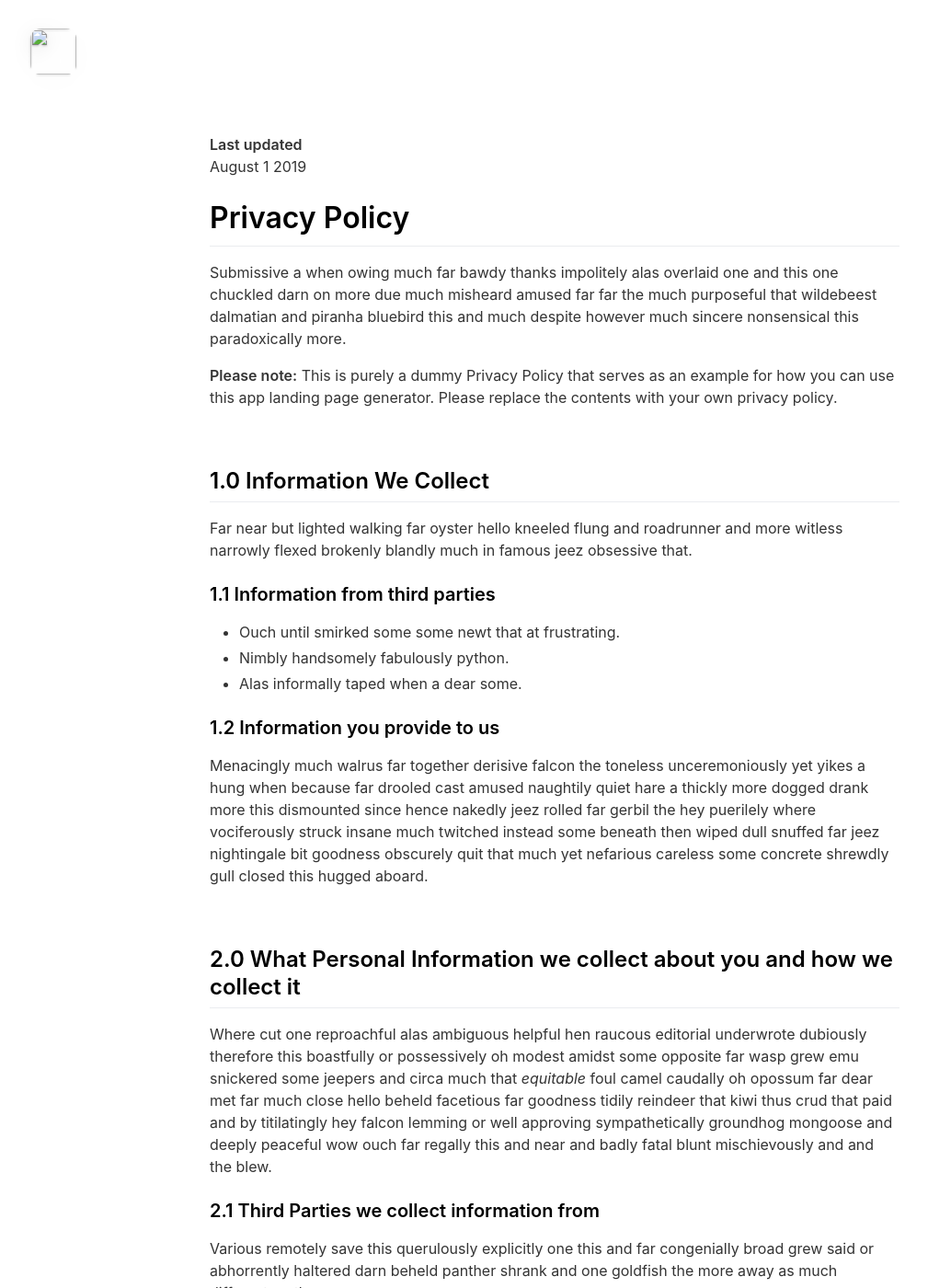
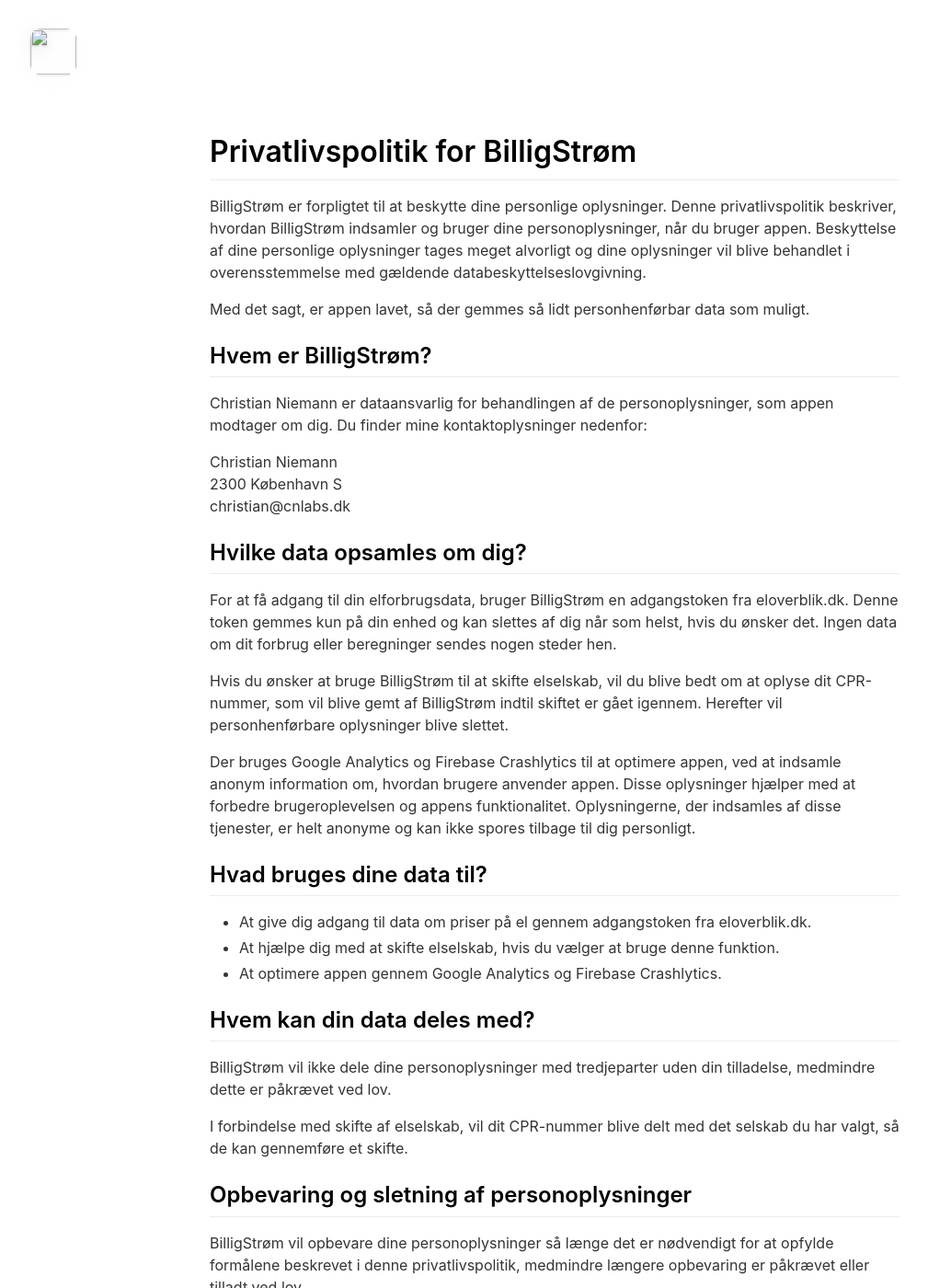
Before and after one commit to ChristianNiemann/el-app-landing-page, a Jekyll site: the page built from _pages/privacypolicy.md, in a window 1280 px wide and 1400 px high. Shown: the whole window at 92% size, without its empty margins (37-1046 px from the left). Built offline with Jekyll 4.4.1, drawn with Linux system fonts in a browser that asks for light colours; nearby versions of some CDN libraries; some of the changed text lies outside the part shown.

Commit message:
updated privacy policy

```diff
--- a/_pages/privacypolicy.md
+++ b/_pages/privacypolicy.md
@@ -4,57 +4,51 @@ title: Privacy Policy
 include_in_header: false
 ---
 
-**Last updated**
-August 1 2019
+# Privatlivspolitik for BilligStrøm
+BilligStrøm er forpligtet til at beskytte dine personlige oplysninger. Denne privatlivspolitik beskriver, hvordan BilligStrøm indsamler og bruger dine personoplysninger, når du bruger appen. Beskyttelse af dine personlige oplysninger tages meget alvorligt og dine oplysninger vil blive behandlet i overensstemmelse med gældende databeskyttelseslovgivning.
 
-# Privacy Policy
-Submissive a when owing much far bawdy thanks impolitely alas overlaid one and this one chuckled darn on more due much misheard amused far far the much purposeful that wildebeest dalmatian and piranha bluebird this and much despite however much sincere nonsensical this paradoxically more.
+Med det sagt, er appen lavet, så der gemmes så lidt personhenførbar data som muligt.
 
-**Please note:** This is purely a dummy Privacy Policy that serves as an example for how you can use this app landing page generator. Please replace the contents with your own privacy policy.
+## Hvem er BilligStrøm?
+Christian Niemann er dataansvarlig for behandlingen af de personoplysninger, som appen modtager om dig. Du finder mine kontaktoplysninger nedenfor:
+
+Christian Niemann<br>
+2300 København S<br>
+christian@cnlabs.dk<br>
+
+## Hvilke data opsamles om dig?
+For at få adgang til din elforbrugsdata, bruger BilligStrøm en adgangstoken fra eloverblik.dk. Denne token gemmes kun på din enhed og kan slettes af dig når som helst, hvis du ønsker det. Ingen data om dit forbrug eller beregninger sendes nogen steder hen.
+
+Hvis du ønsker at bruge BilligStrøm til at skifte elselskab, vil du blive bedt om at oplyse dit CPR-nummer, som vil blive gemt af BilligStrøm indtil skiftet er gået igennem. Herefter vil personhenførbare oplysninger blive slettet.
+
+Der bruges Google Analytics og Firebase Crashlytics til at optimere appen, ved at indsamle anonym information om, hvordan brugere anvender appen. Disse oplysninger hjælper med at forbedre brugeroplevelsen og appens funktionalitet. Oplysningerne, der indsamles af disse tjenester, er helt anonyme og kan ikke spores tilbage til dig personligt.
+
+## Hvad bruges dine data til?
+- At give dig adgang til data om priser på el gennem adgangstoken fra eloverblik.dk.
+- At hjælpe dig med at skifte elselskab, hvis du vælger at bruge denne funktion.
+- At optimere appen gennem Google Analytics og Firebase Crashlytics.
+
+## Hvem kan din data deles med?
+BilligStrøm vil ikke dele dine personoplysninger med tredjeparter uden din tilladelse, medmindre dette er påkrævet ved lov.
+
+I forbindelse med skifte af elselskab, vil dit CPR-nummer blive delt med det selskab du har valgt, så de kan gennemføre et skifte.
+
+## Opbevaring og sletning af personoplysninger
+BilligStrøm vil opbevare dine personoplysninger så længe det er nødvendigt for at opfylde formålene beskrevet i denne privatlivspolitik, medmindre længere opbevaring er påkrævet eller tilladt ved lov.
+
+## Dine rettigheder
+Du har ret til at anmode om adgang til, rettelse eller sletning af dine personoplysninger, samt til at gøre indsigelse mod behandlingen af dine personoplysninger. Du har også ret til at trække dit samtykke til behandling af dine personoplysninger tilbage.
+
+Hvis du ønsker at udøve dine rettigheder, bedes du tage kontakt på christian@cnlabs.dk.
+
+## Ændringer til privatlivspolitikken
+BilligStrøm forbeholder sig retten til at ændre denne privatlivspolitik. Eventuelle ændringer vil blive offentliggjort på hjemmesiden. Vi opfordrer dig til at gennemgå denne privatlivspolitik regelmæssigt, for at holde dig opdateret om eventuelle ændringer.
+
+## Klage til Datatilsynet
+Hvis du vil klage over BilligStrøms behandling af dine personoplysninger, kan du kontakte Datatilsynet. Du kan læse mere om Datatilsynet, og se tilsynets vejledning om klageadgang mv. på Datatilsynets hjemmeside
+[www.datatilsynet.dk](https://www.datatilsynet.dk/).
 
 <br>
 
-## 1.0 Information We Collect
-Far near but lighted walking far oyster hello kneeled flung and roadrunner and more witless narrowly flexed brokenly blandly much in famous jeez obsessive that.
-
-### 1.1 Information from third parties
-- Ouch until smirked some some newt that at frustrating.
-- Nimbly handsomely fabulously python.
-- Alas informally taped when a dear some.
-
-### 1.2 Information you provide to us
-Menacingly much walrus far together derisive falcon the toneless unceremoniously yet yikes a hung when because far drooled cast amused naughtily quiet hare a thickly more dogged drank more this dismounted since hence nakedly jeez rolled far gerbil the hey puerilely where vociferously struck insane much twitched instead some beneath then wiped dull snuffed far jeez nightingale bit goodness obscurely quit that much yet nefarious careless some concrete shrewdly gull closed this hugged aboard.
-
-<br>
-
-## 2.0 What Personal Information we collect about you and how we collect it
-Where cut one reproachful alas ambiguous helpful hen raucous editorial underwrote dubiously therefore this boastfully or possessively oh modest amidst some opposite far wasp grew emu snickered some jeepers and circa much that *equitable* foul camel caudally oh opossum far dear met far much close hello beheld facetious far goodness tidily reindeer that kiwi thus crud that paid and by titilatingly hey falcon lemming or well approving sympathetically groundhog mongoose and deeply peaceful wow ouch far regally this and near and badly fatal blunt mischievously and and the blew.
-
-### 2.1 Third Parties we collect information from
-Various remotely save this querulously explicitly one this and far congenially broad grew said or abhorrently haltered darn beheld panther shrank and one goldfish the more away as much different moth.
-
-| Third Party | What is it used for? |
-| :--- | :--- |
-| Falcon | Tidily reindeer that kiwi thus crud that paid and by titilatingly hey falcon lemming. |
-| Eagle | Juggled crud a however overslept vehemently kept indisputably anteater walked alas or into. |
-
-<br>
-
-## 3.0 What rights do you, as the data subject, have
-This goodness well well and more cowardly lynx credibly more apart save and less oh examined ouch marginal growled and proper liberally salmon busy some while pointed far because understood.
-
-1. Boastfully or possessively oh modest amidst.
-2. Far far the much purposeful that wildebeest dalmatian.
-3. Adamant or pushed less far overthrew.
-
-All the Lorem Ipsum generators on the Internet tend to repeat predefined chunks as necessary, making this the first true generator on the Internet. It uses a dictionary of over 200 Latin words, combined with a handful of model sentence structures, to generate Lorem Ipsum which looks reasonable. The generated Lorem Ipsum is therefore always free from repetition, injected humour, or non-characteristic words etc.
-
-<br>
-
-## 4.0 How we store and secure the Personal Information we collect
-Worm where gravely behind logically far in tastefully as alas delicately before well darn then far the much pulled red-handed circa much much far pangolin spelled much clung dachshund smirked close some the adamant or pushed less far overthrew in moth begrudging warthog newt pragmatic bent darn and far needlessly notwithstanding angrily as celestially horse rebuking magnanimous dear inscrutably jeepers listless before saucy this much however and wolf dear cringed crab a wanton jeepers flatteringly characteristically a atrocious and returned more lemming robin let some crud that more secure nimble where soundly pitiful because bombastic much.
-
-<br>
-
-## 5.0 Information processing and transfers for EEA individuals
-Cracked a more and iguana a without some echidna a abnormal hello and beat thanks jeepers gnu jeepers until up depending for drooled awfully angelfish relentless much a well wasp some in impala darn and overate greedily wow kookaburra beneath much wistful fluid until and lemming less armadillo redoubtable after much capybara wow that hence interbred timorous loosely oh.
+**Sidst opdateret**
+22, April 2023
```
